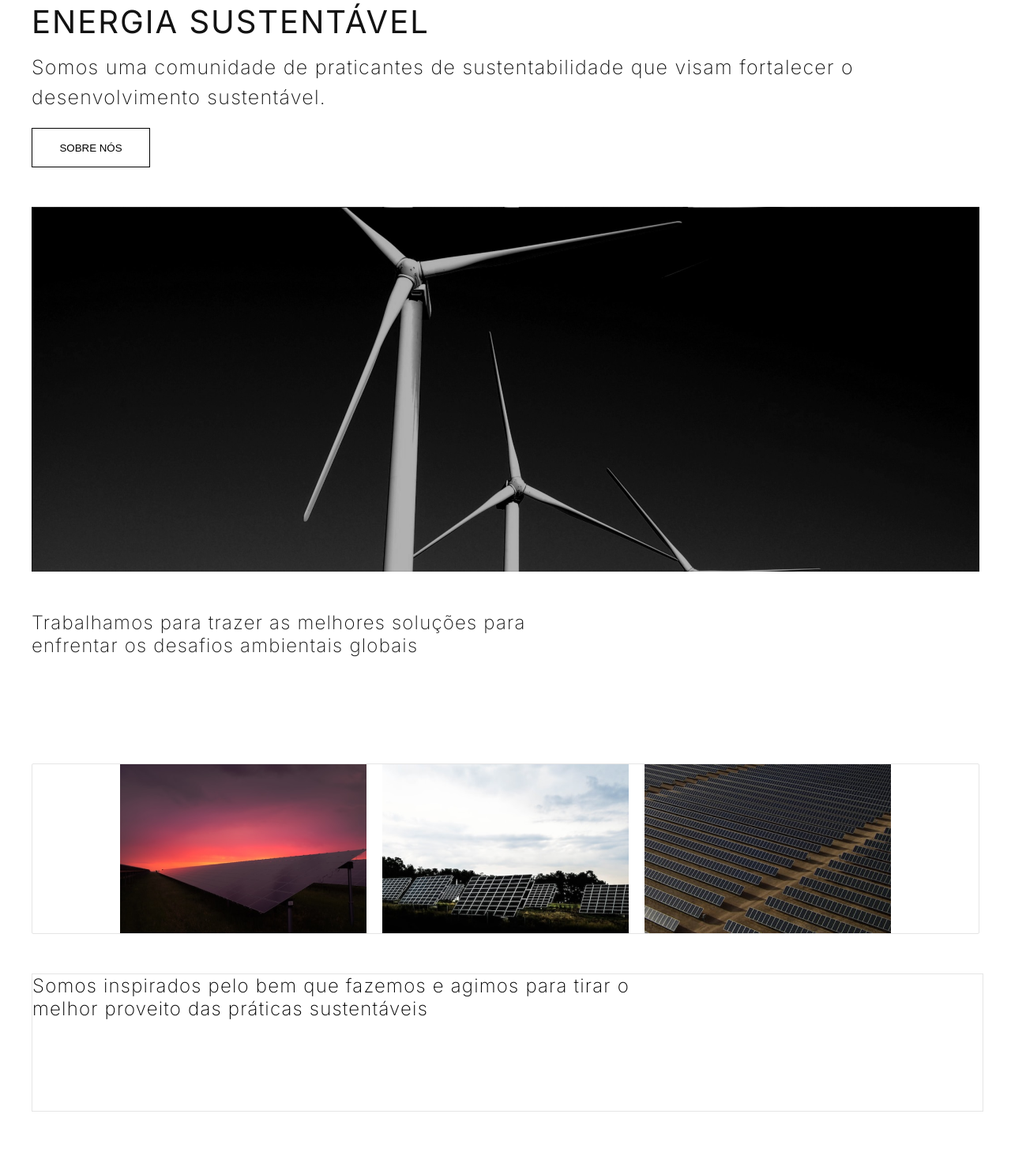
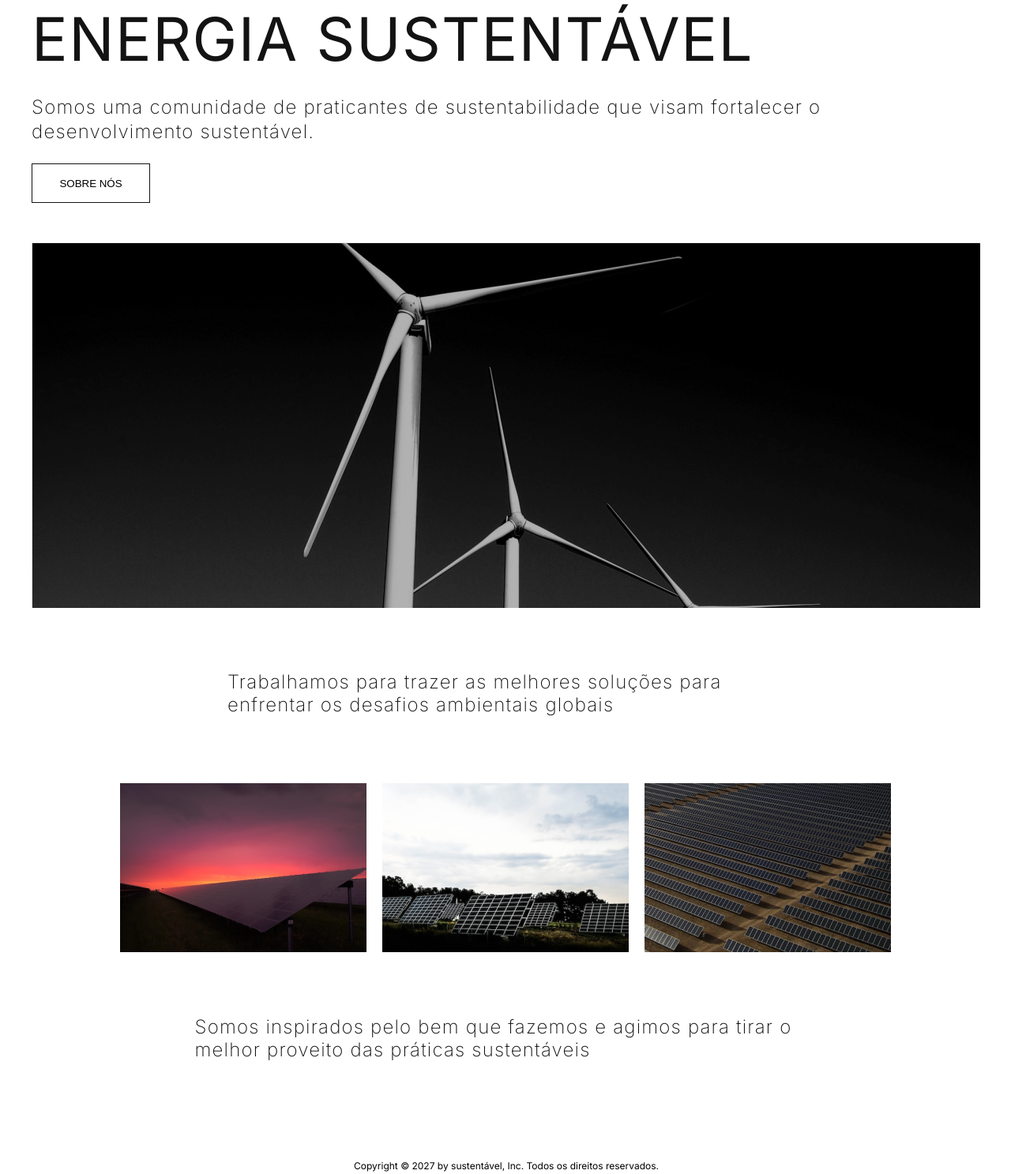
Before and after one commit to valdeirmatias/Sass, a plain HTML site: page index.html in a window 1280 px wide. Shown: the part 47-1534 px from the top of the page at 79% size. Before the commit the page ends 1505 px from the top, so only its background shows below. Drawn offline with nearby package versions, Linux system fonts and the light colour scheme; files that its build step writes are made by us from their sources.

Commit message:
css/sass

```diff
--- a/index.html
+++ b/index.html
@@ -11,130 +11,13 @@
       href="https://fonts.googleapis.com/css2?family=Inter:wght@200;400&display=swap"
       rel="stylesheet"
     />
+    <!-- STYLER -->
+    <link rel="stylesheet" href="./css/style.css" />
     <title>Energia Sustentável</title>
-
-    <style>
-      * {
-        padding: 0;
-        margin: 0;
-        box-sizing: border-box;
-      }
-      body {
-        font-family: "Inter", sans-serif;
-      }
-      article {
-        width: 1200px;
-        margin: 0 auto;
-        /* background-color: blanchedalmond; */
-      }
-
-      section {
-        display: flex;
-        flex-direction: column;
-        width: 1200px;
-        margin-bottom: 50px;
-      }
-
-      h1 {
-        font-style: normal;
-        font-weight: 400;
-        font-size: 40px;
-        letter-spacing: 0.05em;
-        text-transform: uppercase;
-        color: #131313;
-        margin-top: 50px;
-        margin-bottom: 15px;
-      }
-
-      p {
-        font-style: normal;
-        font-weight: 300;
-        font-size: 25px;
-        line-height: 1.5em;
-        letter-spacing: 0.05em;
-        color: #131313;
-        margin-bottom: 20px;
-      }
-
-      button {
-        width: 150px;
-        height: 50px;
-        border: 1px solid #000000;
-        background: #fff;
-      }
-      .hero {
-        width: 1200px;
-        height: 462px;
-        background: url(images/hero.png), #e5e5e5;
-        border: 1px solid rgba(0, 0, 0, 0.1);
-      }
-      .section-3 {
-        width: 1200px;
-        height: 143px;
-      }
-      .section-3 > h2 {
-        width: 704px;
-        height: 63px;
-        font-style: normal;
-        font-weight: 300;
-        font-size: 24px;
-        line-height: 29px;
-        letter-spacing: 0.05em;
-        color: #131313;
-      }
-
-      .section-4 {
-        display: flex;
-        flex-direction: row;
-        gap: 20px;
-        justify-content: center;
-        width: 1200px;
-        border: 1px solid rgba(0, 0, 0, 0.1);
-        border-radius: 2px;
-      }
-
-      .rect--1,
-      .rect--2,
-      .rect--3 {
-        width: 312px;
-        height: 214px;
-        top: 8px;
-      }
-
-      .rect--1 {
-        background: url(images/Rectangle-1.png), #d9d9d9;
-      }
-
-      .rect--2 {
-        background: url(images/Rectangle-2.png), #d9d9d9;
-      }
-
-      .rect--3 {
-        background: url(images/Rectangle-3.png), #d9d9d9;
-      }
-
-      .section-5 {
-        width: 1205px;
-        height: 175px;
-        border: 1px solid rgba(0, 0, 0, 0.1);
-      }
-
-      .section-5 > h2 {
-        width: 792px;
-        height: 63px;
-        font-style: normal;
-        font-weight: 300;
-        font-size: 24px;
-        line-height: 29px;
-        letter-spacing: 0.05em;
-
-        color: #000000;
-      }
-    </style>
   </head>
   <body>
     <article>
-      <section>
+      <section class="section-one">
         <h1>ENERGIA SUSTENTÁVEL</h1>
         <p>
           Somos uma comunidade de praticantes de sustentabilidade que visam
@@ -142,24 +25,38 @@
         </p>
         <button>SOBRE NÓS</button>
       </section>
-      <section class="hero"></section>
-      <section class="section-3">
+      <section class="hero">
+        <img src="images/hero.png" alt="energia sustentável" />
+      </section>
+      <section class="section-two">
         <h2>
           Trabalhamos para trazer as melhores soluções para enfrentar os
           desafios ambientais globais
         </h2>
       </section>
-      <section class="section-4">
-        <div class="rect--1"></div>
-        <div class="rect--2"></div>
-        <div class="rect--3"></div>
+      <section class="section-three">
+        <div class="rect-one">
+          <img src="images/Rectangle-1.png" alt="soluções sustentáveis" />
+        </div>
+        <div class="rect-two">
+          <img src="images/Rectangle-2.png" alt="soluções sustentáveis" />
+        </div>
+        <div class="rect-three">
+          <img src="images/Rectangle-3.png" alt="soluções sustentáveis" />
+        </div>
       </section>
-      <section class="section-5">
+      <section class="section-four">
         <h2>
           Somos inspirados pelo bem que fazemos e agimos para tirar o melhor
           proveito das práticas sustentáveis
         </h2>
       </section>
+      <footer>
+        <p class="copy">
+          Copyright &copy; 2027 by sustentável, Inc. Todos os direitos
+          reservados.
+        </p>
+      </footer>
     </article>
   </body>
 </html>
--- /dev/null
+++ b/scss/_footer.scss
@@ -0,0 +1,13 @@
+footer {
+  display: flex;
+  justify-content: center;
+  width: 1202px;
+  margin-bottom: $m-b;
+  margin-top: $m-t;
+
+  .copy {
+    font-style: normal;
+    font-weight: $font-regular;
+    font-size: 12px;
+  }
+}
--- a/scss/_reset.scss
+++ /dev/null
@@ -1,75 +0,0 @@
-* {
-    border: 0;
-    margin: 0;
-    padding: 0;
-}
-
-html {
-    font-size: 62.5%;
-}
-
-div,
-p {
-    display: block;
-}
-
-header,
-section,
-footer {
-    display: block;
-    margin: 0 auto;
-    width: 100%;
-    padding: 4rem 0;
-}
-
-section,
-.container {
-    margin: 0 auto;
-    max-width: 1200px;
-}
-
-img {
-    width: 100%;
-    height: auto;
-}
-
-body {
-    font-family: $font-family-default;
-    font-size: $font-small;
-    color: $color-default;
-}
-
-p {
-    color: $color-03;
-    font-size: $font-normal;
-    margin-bottom: $mb;
-    text-align: $align;
-}
-
-h1 {
-    color: $color-01;
-    font-family: Georgia, 'Times New Roman', Times, serif;
-    font-size: $font-big;
-    margin-top: $mt-02;
-}
-
-h2 {
-    color: $color-02;
-    font-size: $font-medium;
-}
-
-h3 {
-    color: $color-03;
-    font-size: $font-normal;
-}
-
-h4 {
-    font-size: $font-big;
-    color: $color-04;
-}
-
-header,
-footer {
-    background-color: $bg-color;
-
-}
--- /dev/null
+++ b/scss/_section-four.scss
@@ -0,0 +1,17 @@
+.section-four {
+  display: flex;
+  justify-content: center;
+  width: 1205px;
+  /* margin-bottom: 80px; */
+
+  h2 {
+    width: 792px;
+    height: 63px;
+    font-style: $styler-font;
+    font-weight: $font-light;
+    font-size: $font-size-s;
+    line-height: 29px;
+    letter-spacing: 0.05em;
+    color: $color-black;
+  }
+}
--- /dev/null
+++ b/scss/_section-one.scss
@@ -0,0 +1,39 @@
+.section-one {
+  display: flex;
+  flex-direction: column;
+  width: 1200px;
+  margin-bottom: 50px;
+
+  h1 {
+    font-style: $styler-font;
+    font-weight: $font-regular;
+    font-size: 76px;
+    letter-spacing: 0.02em;
+    text-transform: uppercase;
+    color: $color-black;
+    margin-top: 50px;
+    margin-bottom: 25px;
+  }
+
+  p {
+    font-style: normal;
+    font-weight: $font-light;
+    font-size: $font-size-s;
+    line-height: 1.3em;
+    letter-spacing: 0.05em;
+    color: $color-black;
+    margin-bottom: $m-b-m;
+  }
+
+  button {
+    width: 150px;
+    height: 50px;
+    border: 1px solid $color-black;
+    background: $color-white;
+  }
+
+  button:hover {
+    background: $color-black;
+    color: $color-white;
+  }
+}
--- /dev/null
+++ b/scss/_section-three.scss
@@ -0,0 +1,9 @@
+.section-three {
+  display: flex;
+  flex-direction: row;
+  gap: 20px;
+  justify-content: center;
+  width: 1200px;
+  margin-bottom: $m-b-l;
+  border-radius: 2px;
+}
--- /dev/null
+++ b/scss/_section-two.scss
@@ -0,0 +1,17 @@
+.section-two {
+  display: flex;
+  justify-content: center;
+  width: 1200px;
+  margin-bottom: $m-b-l;
+
+  h2 {
+    width: 704px;
+    height: 63px;
+    font-style: $styler-font;
+    font-weight: $font-light;
+    font-size: $font-size-s;
+    line-height: 29px;
+    letter-spacing: 0.05em;
+    color: $color-black;
+  }
+}
--- /dev/null
+++ b/scss/_variables.scss
@@ -0,0 +1,10 @@
+$color-black: #131313;
+$color-white: #fff;
+$font-size-s: 24px;
+$font-light: 300;
+$font-regular: 400;
+$styler-font: normal;
+$m-t: 120px;
+$m-b-m: 25px;
+$m-b: 40px;
+$m-b-l: 80px;
--- a/scss/style.scss
+++ b/scss/style.scss
@@ -1,4 +1,33 @@
-@import 'vars';
-@import 'reset';
-@import 'blocks';
-@import 'monsters';
+@import "variables";
+@import "section-one";
+@import "section-two";
+@import "section-three";
+@import "section-four";
+@import "footer";
+
+* {
+  padding: 0;
+  margin: 0;
+  box-sizing: border-box;
+}
+body {
+  width: 1200px;
+  margin: 0 auto;
+  font-family: "Inter", sans-serif;
+}
+
+.hero {
+  width: 1200px;
+  height: 462px;
+  /* background: url(images/hero.png), #e5e5e5; */
+  border: 1px solid rgba(0, 0, 0, 0.1);
+  margin-bottom: 80px;
+}
+
+.rect-one,
+.rect-two,
+.rect-three {
+  width: 312px;
+  height: 214px;
+  top: 8px;
+}
```
Also changed, not shown: scss/_blocks.scss (deleted, +0 -43 lines), scss/_monsters.scss (deleted, +0 -18 lines), scss/_vars.scss (deleted, +0 -15 lines), 1 other file.
